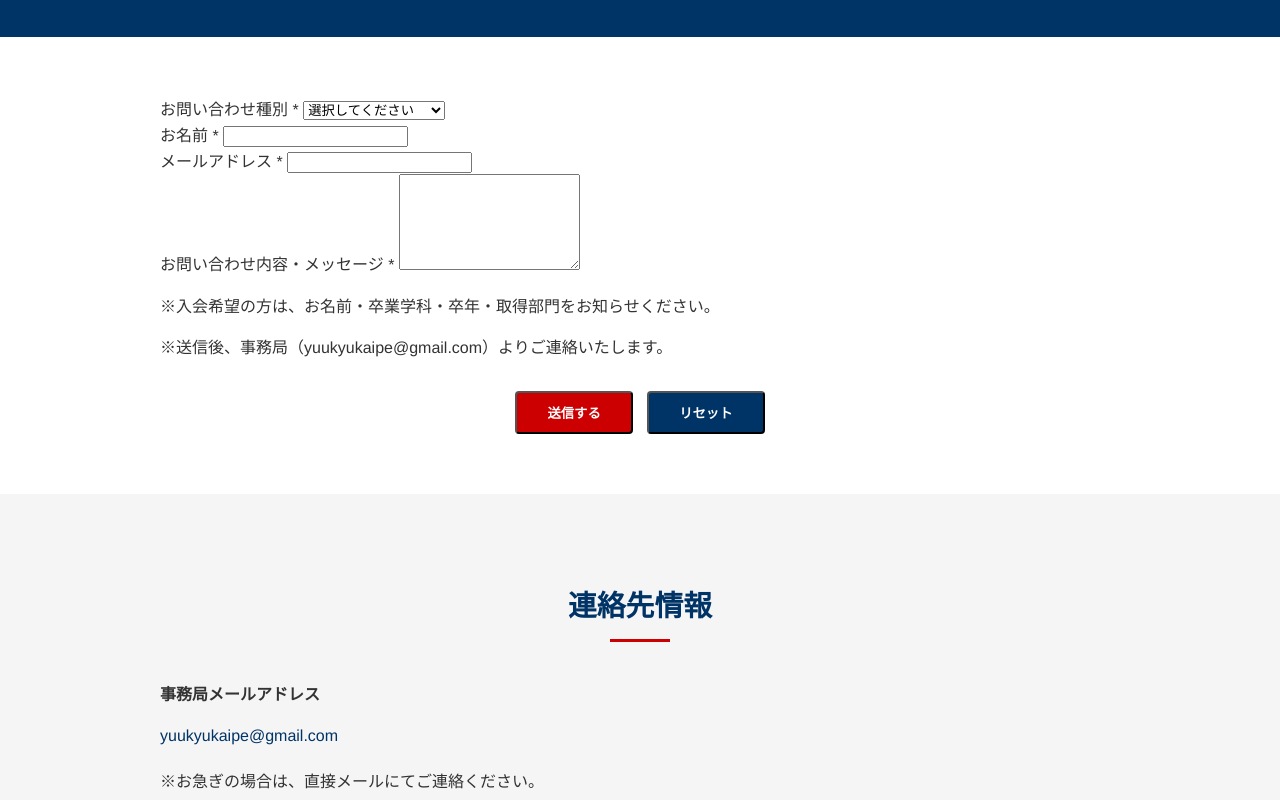
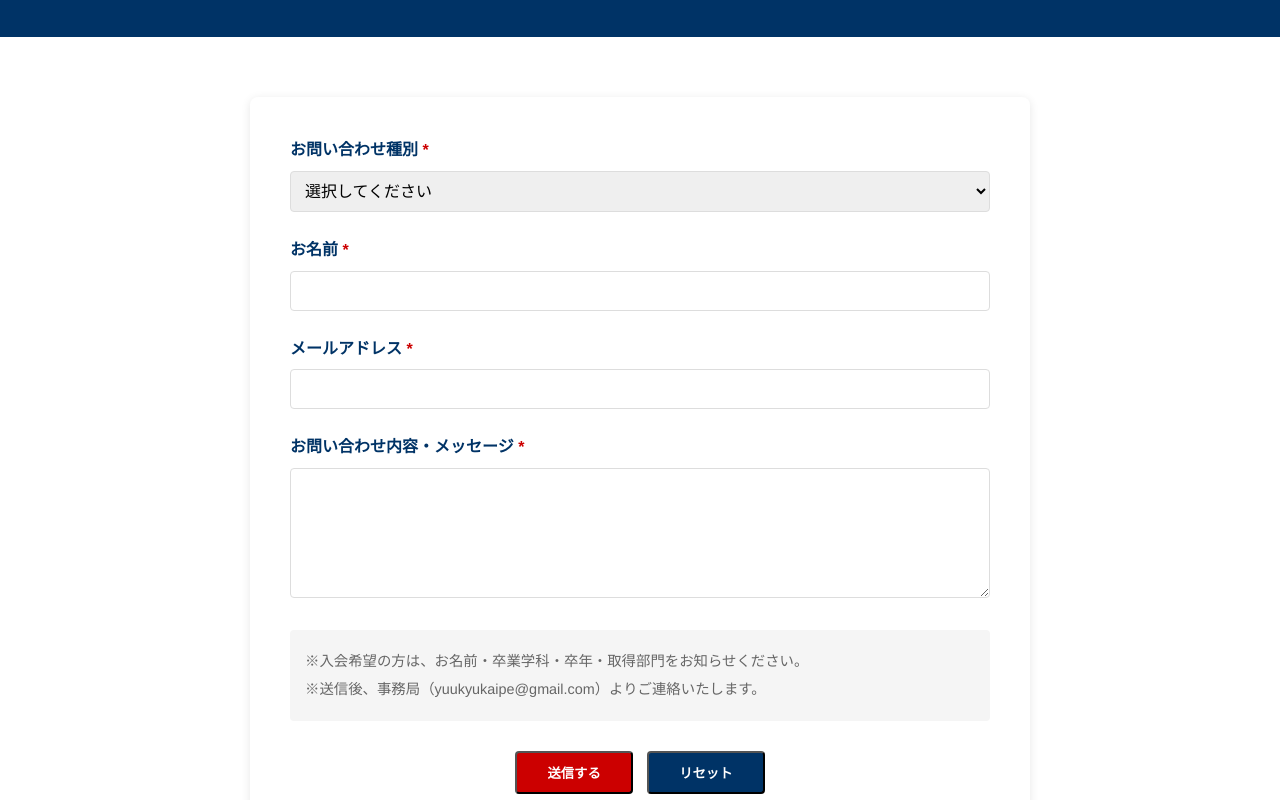
Before and after one commit to yukyukai-pe/home, a plain HTML site: page contact.html in a window 1280 px wide. Shown: the part 280-1080 px from the top of the page. Drawn offline with Linux system fonts and the light colour scheme.

Commit message:
Add files via upload

```diff
--- a/style.css
+++ b/style.css
@@ -303,6 +303,89 @@ footer {
     padding-top: 20px;
 }
 
+/* お問い合わせフォーム */
+.contact-form-container {
+    max-width: 700px;
+    margin: 0 auto;
+    background: #fff;
+    padding: 40px;
+    border-radius: 8px;
+    box-shadow: 0 2px 10px rgba(0,0,0,0.1);
+}
+
+.form-group {
+    margin-bottom: 25px;
+}
+
+.form-group label {
+    display: block;
+    margin-bottom: 8px;
+    font-weight: bold;
+    color: #003366;
+}
+
+.required {
+    color: #cc0000;
+}
+
+.form-group input[type="text"],
+.form-group input[type="email"],
+.form-group select,
+.form-group textarea {
+    width: 100%;
+    padding: 10px;
+    border: 1px solid #ddd;
+    border-radius: 4px;
+    font-size: 1rem;
+    font-family: inherit;
+    box-sizing: border-box;
+}
+
+.form-group input[type="text"]:focus,
+.form-group input[type="email"]:focus,
+.form-group select:focus,
+.form-group textarea:focus {
+    outline: none;
+    border-color: #003366;
+    box-shadow: 0 0 0 2px rgba(0,51,102,0.1);
+}
+
+.form-group textarea {
+    resize: vertical;
+}
+
+.form-note {
+    background: #f5f5f5;
+    padding: 15px;
+    border-radius: 4px;
+    margin-bottom: 25px;
+    font-size: 0.9rem;
+    color: #666;
+}
+
+.form-note p {
+    margin: 5px 0;
+}
+
+.contact-info {
+    text-align: center;
+    max-width: 600px;
+    margin: 0 auto;
+}
+
+.contact-info p {
+    margin: 10px 0;
+}
+
+.contact-info a {
+    color: #003366;
+    font-size: 1.1rem;
+}
+
+.contact-info a:hover {
+    color: #cc0000;
+}
+
 /* スマホ対応 */
 @media (max-width: 768px) {
     .header-container {
@@ -315,4 +398,7 @@ footer {
     .hero h2 {
         font-size: 1.8rem;
     }
+    .contact-form-container {
+        padding: 20px;
+    }
 }
```
